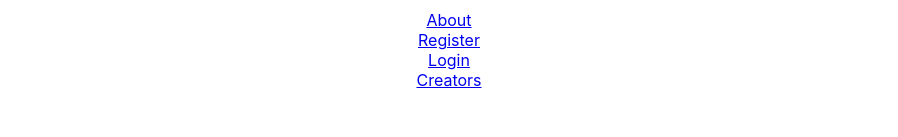
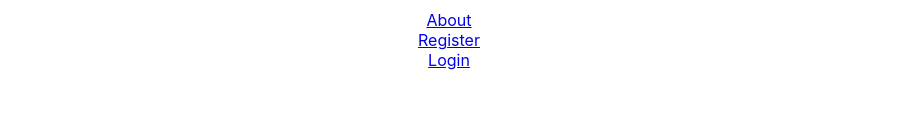
Before and after one commit to Anila277/Fantasies, a React (Create React App) app: page / in a window 1280 px wide. Shown: the part 163-300 px from the top of the page, without its empty margins (191-1089 px from the left). Built offline with nearby package versions, Linux system fonts and the light colour scheme.

Commit message:
wip: removes profile Link

```diff
--- a/src/components /Header.js
+++ b/src/components /Header.js
@@ -13,9 +13,7 @@ function Header() {
             <Link to="/signin">
                 <div>Login</div>
             </Link>
-            <Link to="/profile">
-                <div>Creators</div>
-            </Link>
+
         </nav>
 
     );
```
